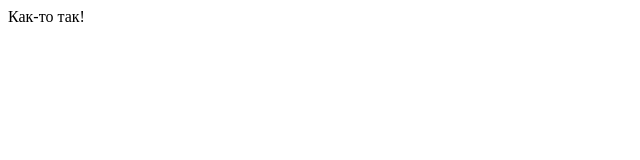
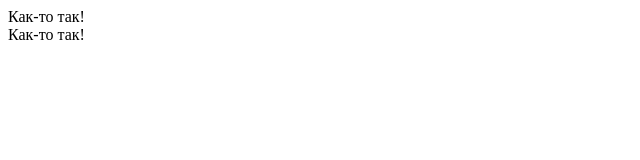
Before and after one commit to rys1va/project1, a plain HTML site: page index.html in a window 1280 px wide. Shown: the full height of the page, 0-640 px from the left. Drawn offline with Linux system fonts and the light colour scheme.

Commit message:
проверка

```diff
--- a/index.html
+++ b/index.html
@@ -7,5 +7,6 @@
 </head>
 <body>
 	<div>Как-то так!</div>
+	<div>Как-то так!</div>
 </body>
 </html>
```
